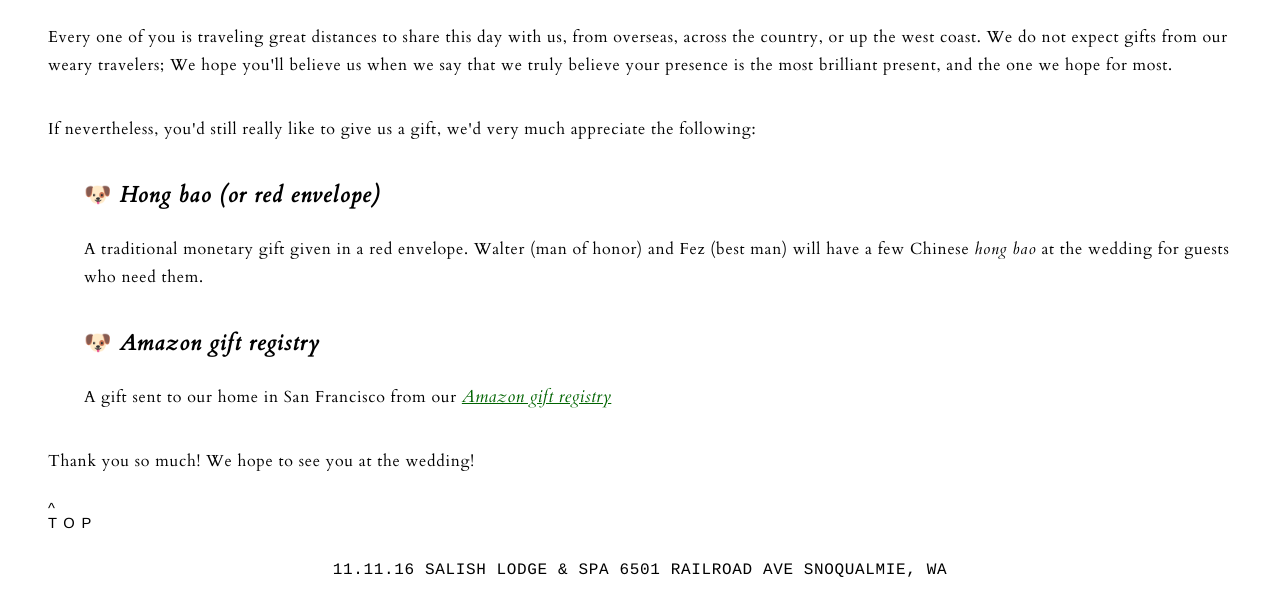
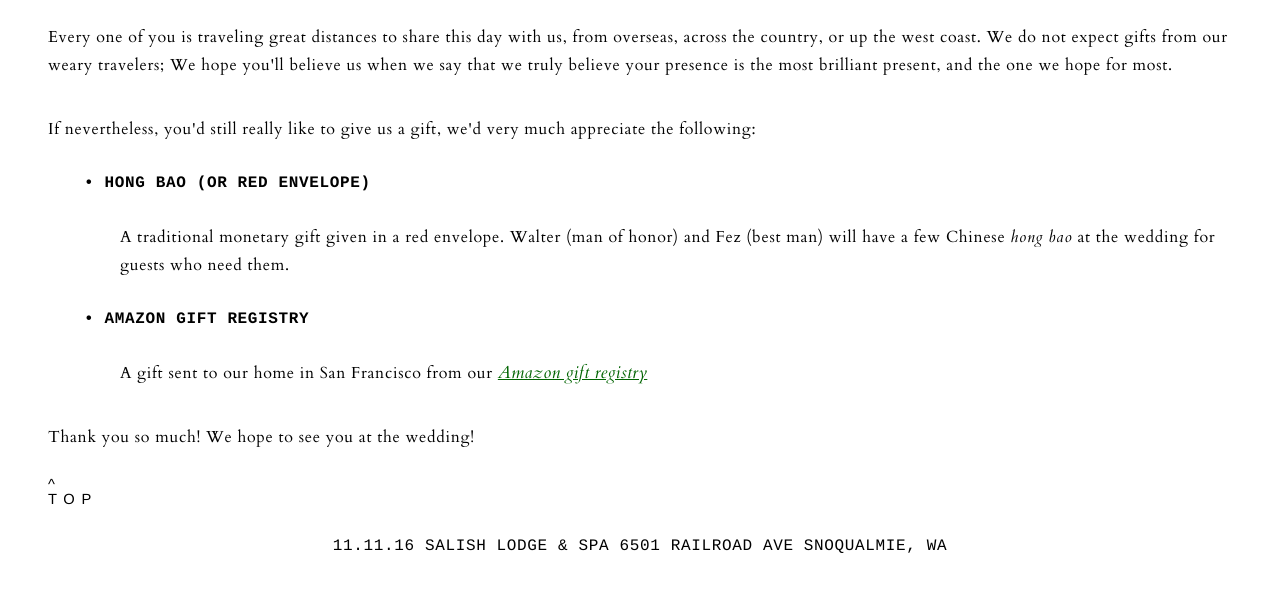
Before and after one commit to njtien/wedding_website, a website: page src/html/registry.html in a window 1280 px wide. Shown: the part 189-804 px from the top of the page. Drawn offline with nearby package versions, Linux system fonts and the light colour scheme; files that its build step writes are made by us from their sources.

Commit message:
no message

```diff
--- a/src/html/registry.html
+++ b/src/html/registry.html
@@ -10,21 +10,19 @@
     @@include('navigation.partial.html')
     <h2>Registry</h2>
     <p>
-      What we want more than anything, is to be able to see our closest friends and family again. It has been so long since we've seen so many of you and we miss you so much. We are so excited to see all of you again, and the prospect of having all of you together
-      with us makes us so incredibly happy.
+      What we want more than anything, is to be able to see our closest friends and family again. It has been so long since we've seen so many of you and we miss you so much. We are so excited to see all of you again, and the prospect of having all of you together with us makes us so incredibly happy.
     </p>
     <p>
-      Every one of you is traveling great distances to share this day with us, from overseas, across the country, or up the west coast. We do not expect gifts from our weary travelers; We hope you'll believe us when we say that we truly believe your presence
-      is the most brilliant present, and the one we hope for most.
+      Every one of you is traveling great distances to share this day with us, from overseas, across the country, or up the west coast. We do not expect gifts from our weary travelers; We hope you'll believe us when we say that we truly believe your presence is the most brilliant present, and the one we hope for most.
     </p>
     <p>
       If nevertheless, you'd still really like to give us a gift, we'd very much appreciate the following:
     </p>
     <div class="infoblock">
-      <h2><span class="un-italicize">&#x1f436; </span> Hong bao (or red envelope)</h2>
-      <p>A traditional monetary gift given in a red envelope. Walter (man of honor) and Fez (best man) will have a few Chinese <em>hong bao</em> at the wedding for guests who need them.</p>
-      <h2><span class="un-italicize">&#x1f436; </span> Amazon gift registry</h2>
-      <p>A gift sent to our home in San Francisco from our
+      <h4><span class="un-italicize">&bull; </span>Hong bao (or red envelope)</h4>
+      <p class="infoblock">A traditional monetary gift given in a red envelope. Walter (man of honor) and Fez (best man) will have a few Chinese <em>hong bao</em> at the wedding for guests who need them.</p>
+      <h4><span class="un-italicize">&bull; </span> Amazon gift registry</h4>
+      <p class="infoblock">A gift sent to our home in San Francisco from our
         <a class="registry-action" href="https://www.amazon.com/wedding/nancy-tien-wesley-wilson-snoqualmie-november-2016/registry/3MH55N90LG2QH">Amazon gift registry</a>
       </p>
     </div>
--- a/src/sass/global.scss
+++ b/src/sass/global.scss
@@ -1,6 +1,9 @@
-*, *:before, *:after {
+*,
+*:before,
+*:after {
   box-sizing: border-box;
 }
+
 #wedding-website {
   font-family: 'Cardo', 'Helvetica Neue', 'Helvetica', 'Arial', 'sans-serif';
   font-size: 16px;
@@ -24,11 +27,18 @@
     letter-spacing: 0.05em;
     margin: 28px 0 1px 0;
   }
-  h3,
-  h4 {
+  h3 {
     font-size: 20px;
     letter-spacing: 0.05em;
     margin: 26px 0 10px 0;
+  }
+  h4 {
+    font-family: 'Courier';
+    font-style: normal;
+    font-size: 16px;
+    letter-spacing: 0.04em;
+    text-transform: uppercase;
+    margin: 2px 0 0px 0;
   }
   hr {
     border: 0;
@@ -47,7 +57,7 @@
   }
   .infoblock {
     margin-left: 36px;
-    @media (max-width: 600px){
+    @media (max-width: 600px) {
       margin-left: 0px;
     }
   }
```
Also changed, not shown: src/html/rsvp.html (+1 -1 lines), src/html/travellodging.html (+4 -1 lines).
